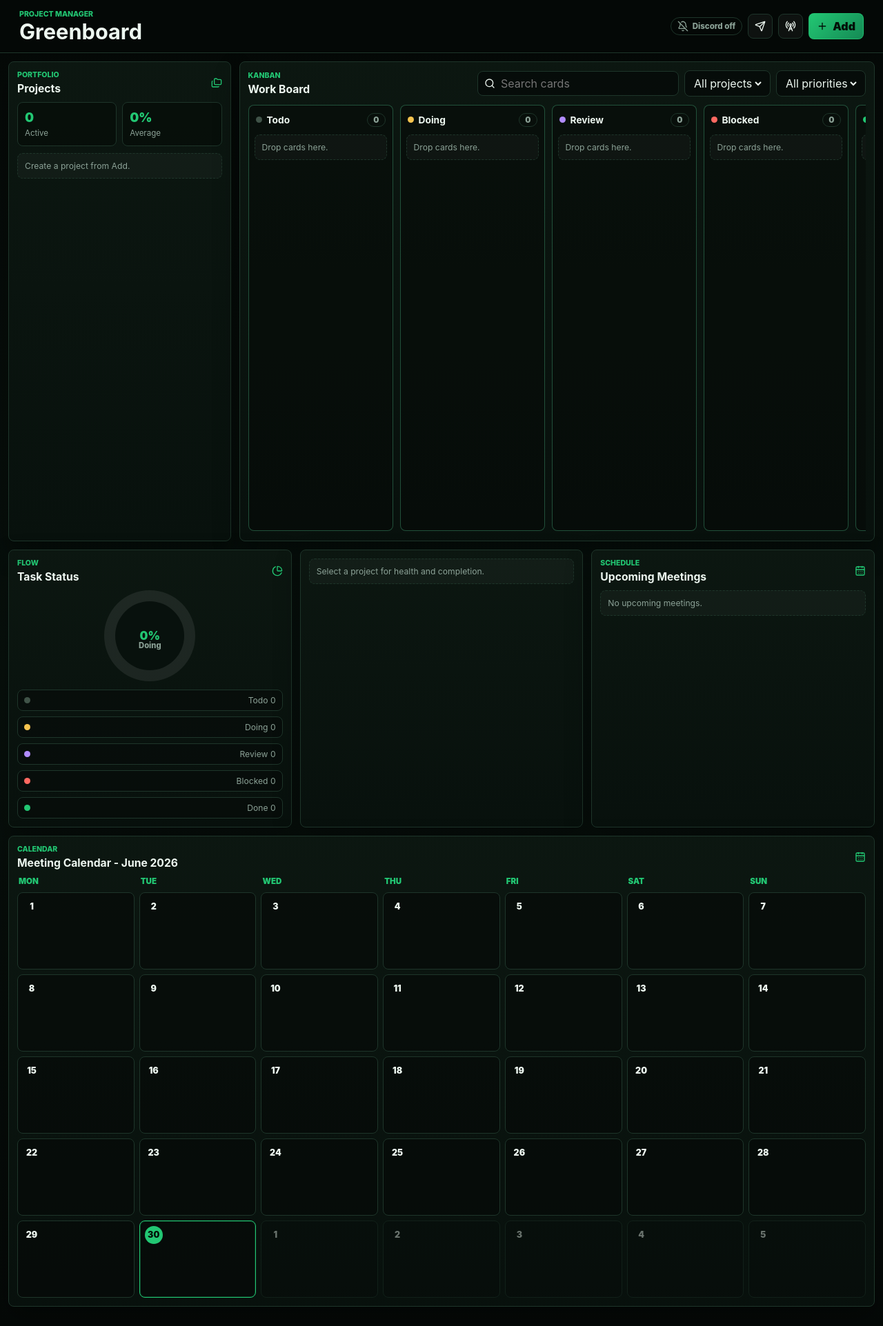
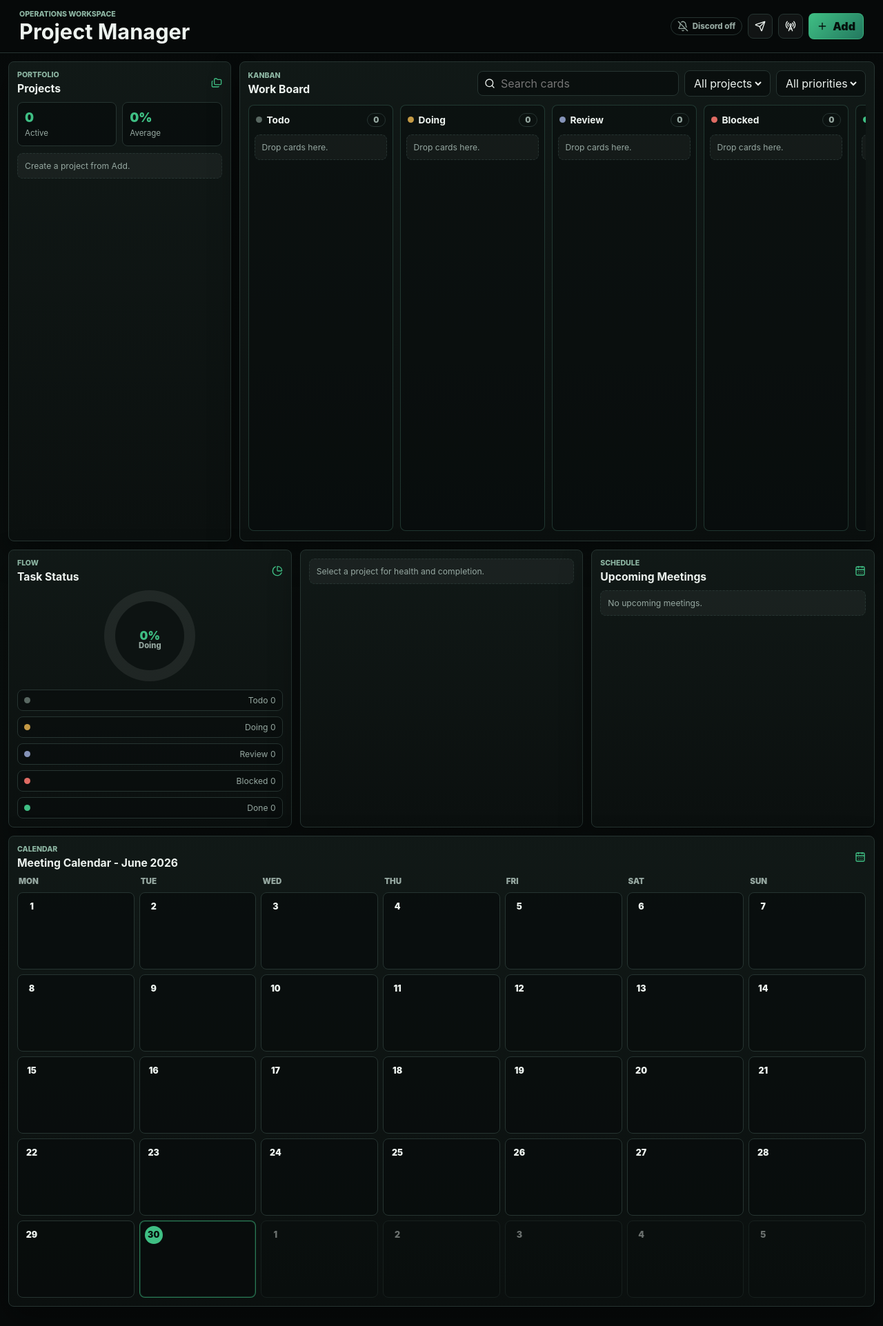
Before and after one commit to blackeyy22/Project_Manager, a Flask app: page / in a window 1280 px wide. Shown: the whole page at 69% size. Run offline with Flask 3, Linux system fonts and the light colour scheme; data that the repository does not hold is empty.

Commit message:
Refine professional dark theme

```diff
--- a/static/app.css
+++ b/static/app.css
@@ -1,22 +1,28 @@
 :root {
-  --bg: #050907;
-  --surface: #08110d;
-  --surface-2: #0c1711;
-  --surface-3: #111f18;
-  --line: #1e352a;
-  --line-strong: #2c6a4d;
-  --ink: #edf7f0;
-  --muted: #8ba196;
-  --green: #22c773;
-  --green-2: #158a55;
-  --green-soft: rgba(34, 199, 115, 0.14);
-  --red: #ff6961;
-  --amber: #f6c44f;
-  --blue: #60a5fa;
-  --review: #b18cff;
-  --todo: #405348;
-  --status-empty: rgba(255, 255, 255, 0.08);
-  --shadow: 0 16px 38px rgba(0, 0, 0, 0.32);
+  --bg: #070a0a;
+  --surface: #0d1312;
+  --surface-2: #111917;
+  --surface-3: #17211f;
+  --line: #263431;
+  --line-strong: #3e6b5d;
+  --ink: #edf3ef;
+  --muted: #95a7a0;
+  --green: #3fbf84;
+  --green-2: #23785f;
+  --accent-muted: #8db6a3;
+  --green-soft: rgba(63, 191, 132, 0.12);
+  --red: #df6b63;
+  --amber: #c49a45;
+  --blue: #6fa1d6;
+  --review: #8593b8;
+  --todo: #596862;
+  --status-empty: rgba(237, 243, 239, 0.08);
+  --shadow: 0 18px 44px rgba(0, 0, 0, 0.38);
+  --field: rgba(8, 12, 12, 0.72);
+  --field-strong: rgba(8, 12, 12, 0.88);
+  --subtle: rgba(237, 243, 239, 0.045);
+  --success-ink: #d8f1e5;
+  --dark-ink: #06110d;
   --status-todo: var(--todo);
   --status-doing: var(--amber);
   --status-review: var(--review);
@@ -35,7 +41,8 @@ html {
 body {
   margin: 0;
   min-height: 100vh;
-  background: linear-gradient(180deg, #050907 0%, #07100c 50%, #050907 100%);
+  background:
+    linear-gradient(180deg, #070a0a 0%, #0a0f0e 48%, #070a0a 100%);
   color: var(--ink);
   font-family: Inter, ui-sans-serif, system-ui, -apple-system, BlinkMacSystemFont, "Segoe UI", sans-serif;
 }
@@ -96,7 +103,7 @@ h4 {
   gap: 16px;
   min-height: 70px;
   border-bottom: 1px solid var(--line);
-  background: rgba(5, 9, 7, 0.92);
+  background: rgba(7, 10, 10, 0.92);
   padding: 14px clamp(14px, 2.4vw, 28px);
   position: sticky;
   top: 0;
@@ -106,7 +113,7 @@ h4 {
 
 .eyebrow {
   margin: 0 0 4px;
-  color: var(--green);
+  color: var(--accent-muted);
   font-size: 0.66rem;
   font-weight: 800;
   letter-spacing: 0;
@@ -174,7 +181,7 @@ h4 {
 .modal {
   border: 1px solid var(--line);
   border-radius: 8px;
-  background: linear-gradient(180deg, rgba(12, 23, 17, 0.98), rgba(8, 17, 13, 0.98));
+  background: linear-gradient(180deg, rgba(17, 25, 23, 0.98), rgba(11, 16, 15, 0.98));
   box-shadow: var(--shadow);
 }
 
@@ -220,7 +227,7 @@ h4 {
 .portfolio-metrics div {
   border: 1px solid var(--line);
   border-radius: 8px;
-  background: rgba(5, 9, 7, 0.56);
+  background: var(--field);
   padding: 10px;
 }
 
@@ -331,15 +338,15 @@ h4 {
 
 .kanban-column {
   min-width: 210px;
-  border: 1px solid rgba(44, 106, 77, 0.72);
+  border: 1px solid rgba(62, 107, 93, 0.44);
   border-radius: 8px;
-  background: rgba(5, 9, 7, 0.42);
+  background: rgba(8, 12, 12, 0.46);
   padding: 8px;
 }
 
 .kanban-column.drag-over {
-  border-color: var(--green);
-  background: rgba(34, 199, 115, 0.08);
+  border-color: rgba(63, 191, 132, 0.58);
+  background: rgba(63, 191, 132, 0.08);
 }
 
 .column-heading {
@@ -581,7 +588,7 @@ h4 {
   border: 1px solid var(--line);
   border-radius: 8px;
   padding: 7px 9px;
-  background: rgba(5, 9, 7, 0.44);
+  background: rgba(8, 12, 12, 0.54);
 }
 
 .legend-dot {
@@ -640,7 +647,7 @@ h4 {
 }
 
 .calendar-weekday {
-  color: var(--green);
+  color: var(--muted);
   font-size: 0.72rem;
   font-weight: 900;
   text-transform: uppercase;
@@ -660,8 +667,8 @@ h4 {
 }
 
 .calendar-day.today {
-  border-color: var(--green);
-  box-shadow: inset 0 0 0 1px rgba(34, 199, 115, 0.2);
+  border-color: rgba(63, 191, 132, 0.62);
+  box-shadow: inset 0 0 0 1px rgba(63, 191, 132, 0.18);
 }
 
 .calendar-day-number {
@@ -677,7 +684,7 @@ h4 {
 
 .calendar-day.today .calendar-day-number {
   background: var(--green);
-  color: #031008;
+  color: var(--dark-ink);
 }
 
 .calendar-events {
@@ -781,27 +788,27 @@ button,
 }
 
 .primary {
-  border-color: rgba(34, 199, 115, 0.66);
+  border-color: rgba(63, 191, 132, 0.62);
   background: linear-gradient(135deg, var(--green), var(--green-2));
-  color: #031008;
+  color: var(--dark-ink);
 }
 
 .secondary {
   border-color: var(--line-strong);
-  background: rgba(34, 199, 115, 0.1);
-  color: #c9f9db;
+  background: rgba(63, 191, 132, 0.1);
+  color: var(--success-ink);
 }
 
 .ghost {
   border-color: var(--line);
-  background: rgba(255, 255, 255, 0.04);
+  background: var(--subtle);
   color: var(--ink);
 }
 
 .danger {
-  border-color: rgba(255, 105, 97, 0.3);
-  background: rgba(255, 105, 97, 0.12);
-  color: #ffb2ad;
+  border-color: rgba(223, 107, 99, 0.34);
+  background: rgba(223, 107, 99, 0.12);
+  color: #f1b8b3;
 }
 
 .icon-button {
--- a/templates/index.html
+++ b/templates/index.html
@@ -10,8 +10,8 @@
 <body>
   <header class="app-header">
     <div>
-      <p class="eyebrow">Project Manager</p>
-      <h1>Greenboard</h1>
+      <p class="eyebrow">Operations Workspace</p>
+      <h1>Project Manager</h1>
     </div>
     <div class="header-actions">
       <span class="status-pill {{ 'ready' if discord_ready else 'muted' }}">
```
Also changed, not shown: other parts of static/app.css (+30 -30 lines), tests/test_app.py (+1 -1 lines).
